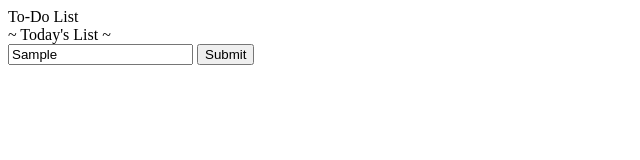
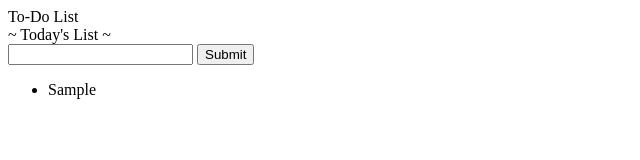
Before and after one commit to dts-kominfo-rea2b/challenge-08-desmonda96, a website: page index.html in a window 1280 px wide. Both pictures are taken after typing "Sample" into the empty fields and a click on the button "Submit". Shown: the whole page, without its empty margins (0-640 px from the left). Drawn offline with Linux system fonts and the light colour scheme.

Commit message:
event onclick

```diff
--- a/index.html
+++ b/index.html
@@ -48,11 +48,19 @@
         li.className = 'list-item';
         return li;
       }
+
       // TODO: register event onclick / addEventListener untuk button
       // akan menjalankan fungsi fnClickHandler
+      button.addEventListener('click', () => {
+        const isi = input.value;
+        fnClickHandler(isi);
+        input.value = "";
+      })
+
 
       // TODO: register event onkeypress / addEventListener untuk input
       // sehingga saat di input ditekan enter akan menjalankan fungsi fnClickHandler juga
+
     </script>
   </body>
 </html>
```
